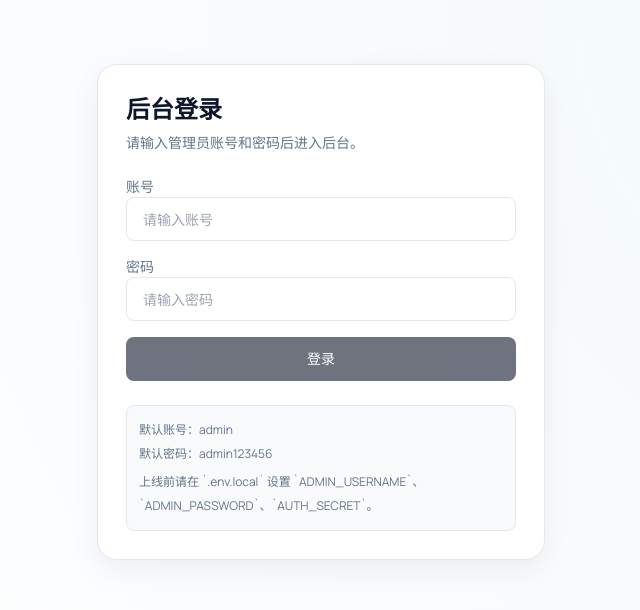
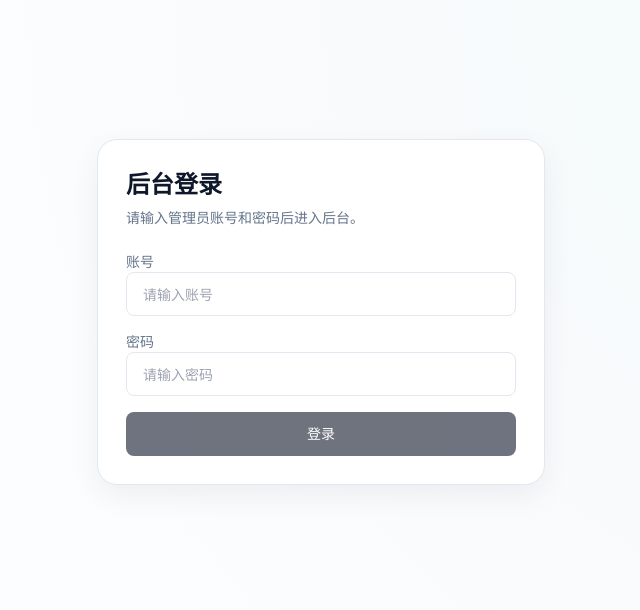
Before and after one commit to julypjyt-creator/design-portfolio-studio, a Next.js app: page /admin/login in a window 1280 px wide. Shown: the top 610 px of the page, without its empty margins (319-959 px from the left). Built offline with nearby package versions, Linux system fonts and the light colour scheme.

Commit message:
chore: remove login credential hint

```diff
--- a/src/app/admin/login/page.tsx
+++ b/src/app/admin/login/page.tsx
@@ -15,12 +15,6 @@ export default async function AdminLoginPage({
         <p className="mt-2 text-sm text-stone">请输入管理员账号和密码后进入后台。</p>
 
         <AdminLoginForm nextPath={nextPath} />
-
-        <div className="mt-6 rounded-lg border border-line bg-panel p-3 text-xs leading-6 text-stone">
-          <p>默认账号：admin</p>
-          <p>默认密码：admin123456</p>
-          <p className="mt-1">上线前请在 `.env.local` 设置 `ADMIN_USERNAME`、`ADMIN_PASSWORD`、`AUTH_SECRET`。</p>
-        </div>
       </section>
     </main>
   );
```
